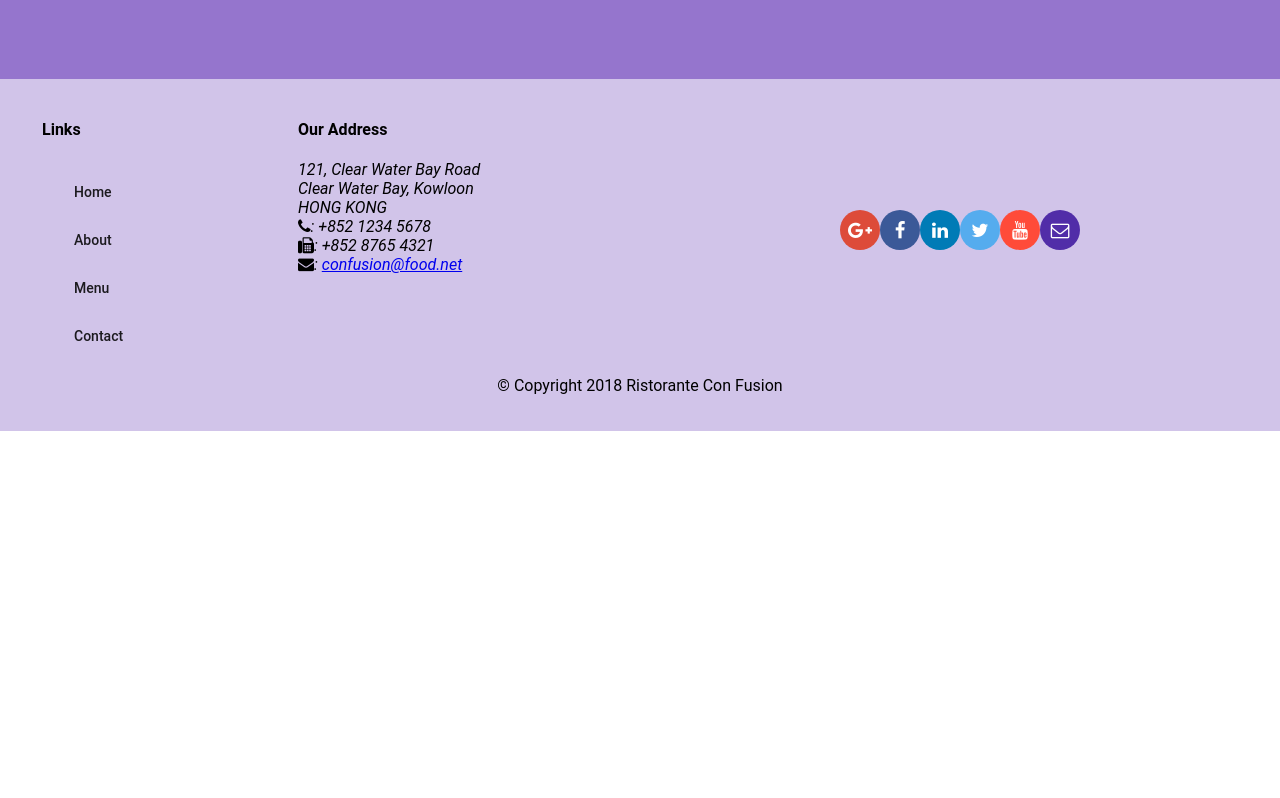
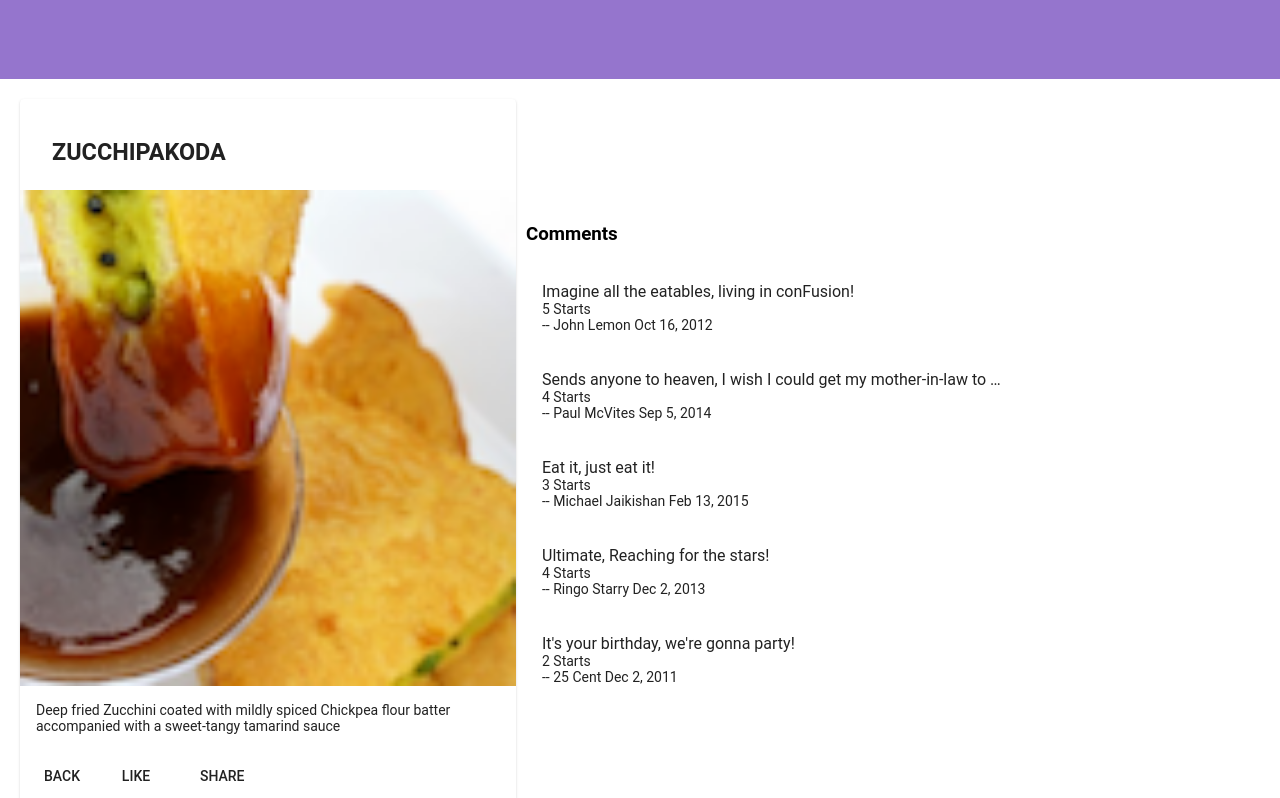
Before and after one commit to villegasdan/conFusion, an Angular app: page /dishdetail/1 in a window 1280 px wide. Before the commit this address led to /. Shown: the part 260-1058 px from the top of the page. Before the commit the page ends 800 px from the top, so only its background shows below. Built offline with nearby package versions, Linux system fonts and the light colour scheme.

Commit message:
Single Page Applications Part 2

```diff
--- a/src/app/app-routing/routes.ts
+++ b/src/app/app-routing/routes.ts
@@ -9,6 +9,7 @@
 export const routes: Routes = [
     { path: 'home',  component: HomeComponent },
     { path: 'menu',     component: MenuComponent },
+    { path: 'dishdetail/:id',     component: DishdetailComponent },
     { path: 'contactus',     component: ContactComponent },
     { path: '', redirectTo: '/home', pathMatch: 'full' }
 ];
--- a/src/app/dishdetail/dishdetail.component.html
+++ b/src/app/dishdetail/dishdetail.component.html
@@ -19,7 +19,8 @@
           <p>{{dish.description}}</p>
         </mat-card-content>
         <mat-card-actions>
-          <button mat-button>LIKE</button>
+          <button mat-button (click)="goBack()">BACK</button>
+          <button mat-button >LIKE</button>
           <button mat-button>SHARE</button>
         </mat-card-actions>
       </mat-card>
--- a/src/app/dishdetail/dishdetail.component.ts
+++ b/src/app/dishdetail/dishdetail.component.ts
@@ -1,5 +1,9 @@
-import { Component, OnInit, Input } from '@angular/core';
+import { Component, OnInit } from '@angular/core';
 import { Dish } from '../shared/dish';
+import { DishService } from '../services/dish.service';
+
+import { Params, ActivatedRoute } from '@angular/router';
+import { Location } from '@angular/common';
 
 @Component({
     selector: 'app-dishdetail',
@@ -7,11 +11,17 @@
     styleUrls: ['./dishdetail.component.scss']
 })
 export class DishdetailComponent implements OnInit {
-    @Input()
-    dish : Dish;
-constructor() { }
+    dish: Dish;
+    constructor(private dishservice: DishService,
+        private route: ActivatedRoute,
+        private location: Location) { }
 
-ngOnInit() {
-}
+    ngOnInit() {
+        const id = this.route.snapshot.params['id'];
+        this.dish = this.dishservice.getDish(id);
+    }
+    goBack(): void {
+        this.location.back();
+    }
 
 }
--- a/src/app/footer/footer.component.html
+++ b/src/app/footer/footer.component.html
@@ -9,10 +9,10 @@
       <div fxFlex="40" fxFlexOffset="20px">
         <h4>Links</h4>
         <mat-list>
-          <mat-list-item><a mat-button>Home</a></mat-list-item>
+          <mat-list-item><a mat-button routerLink="/home">Home</a></mat-list-item>
           <mat-list-item><a mat-button>About</a></mat-list-item>
-          <mat-list-item><a mat-button>Menu</a></mat-list-item>
-          <mat-list-item><a mat-button>Contact</a></mat-list-item>
+          <mat-list-item><a mat-button routerLink="/menu">Menu</a></mat-list-item>
+          <mat-list-item><a mat-button routerLink="/contactus">Contact</a></mat-list-item>
         </mat-list>
       </div>
       <div fxFlex="55">
--- a/src/app/menu/menu.component.html
+++ b/src/app/menu/menu.component.html
@@ -9,7 +9,7 @@
 
   <div fxFlex>
     <mat-grid-list cols="2" rowHeight="200px">
-      <mat-grid-tile *ngFor="let dish of dishes" (click)="onSelect(dish)">
+      <mat-grid-tile *ngFor="let dish of dishes" [routerLink]="['/dishdetail', dish.id]">
         <img height="200px" src={{dish.image}} alt={{dish.name}}>
         <mat-grid-tile-footer>
           <h1>{{dish.name | uppercase}}</h1>
@@ -18,7 +18,6 @@
     </mat-grid-list>
   </div>
   <div fxFlex>
-    <app-dishdetail [dish]="selectedDish"></app-dishdetail>
   </div>
 
 </div>
--- a/src/styles.scss
+++ b/src/styles.scss
@@ -35,14 +35,14 @@
 
 .background-primary {
     background-color: $background-dark!important;
-  }
+}
 .background-accent {
     background-color: $accent-color!important;
-  }
+}
 .text-floral-white {
     color: floralwhite!important;
 }
 
 .flex-spacer {
-  flex: 1 1 auto;
+    flex: 1 1 auto;
 }
```
